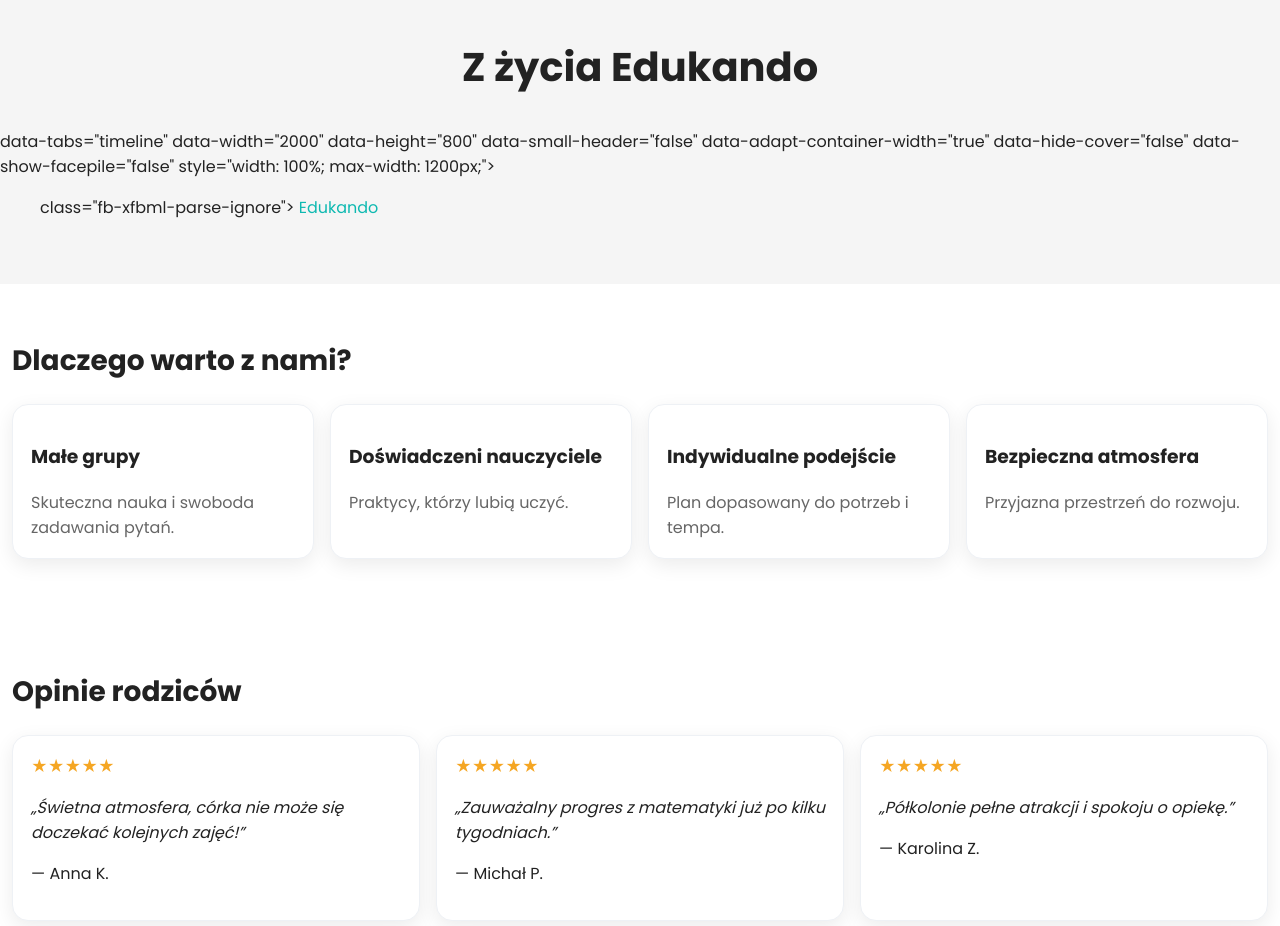
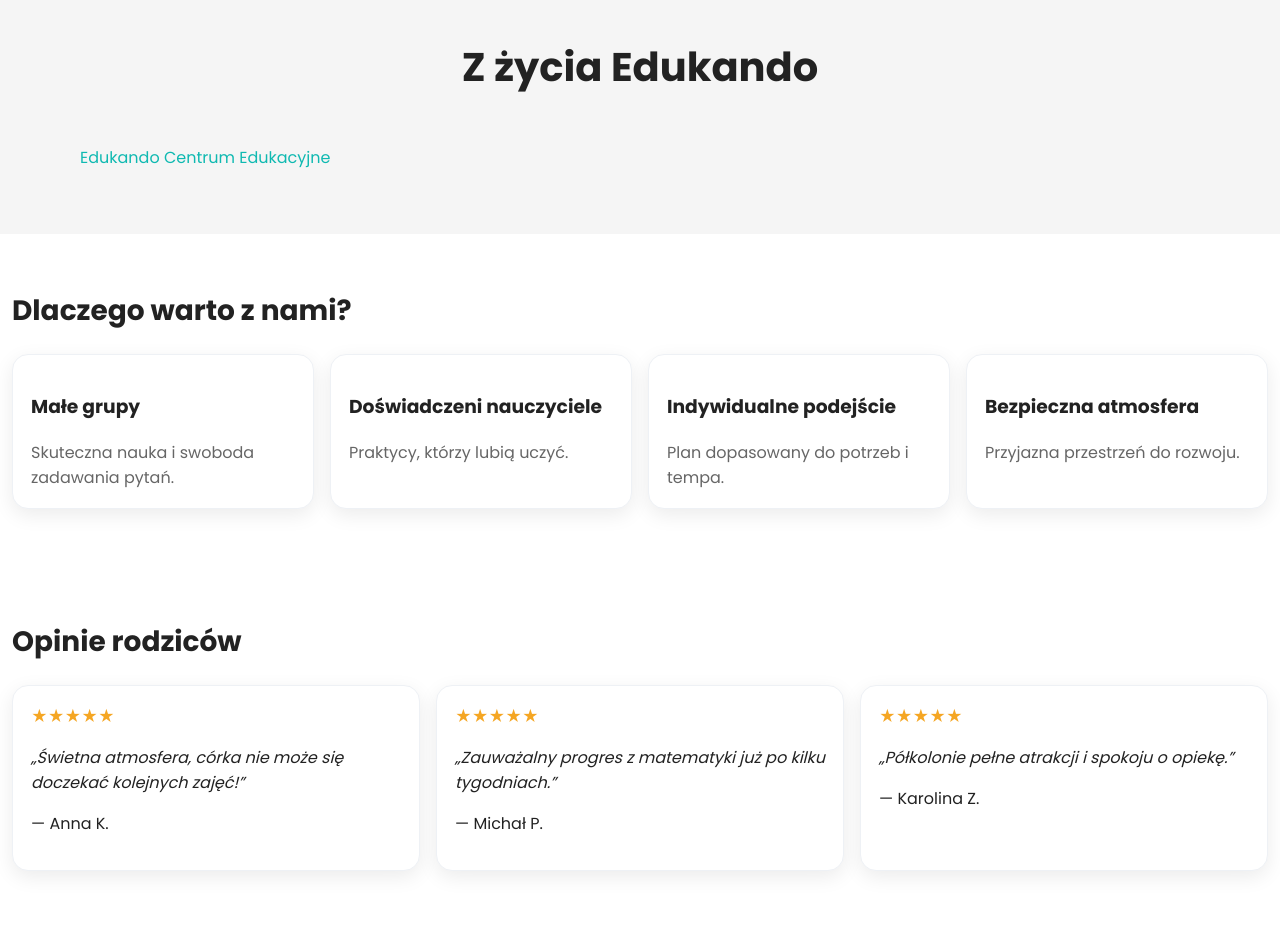
Before and after one commit to tomaszbialecki/edukando, a plain HTML site: page index.html in a window 1280 px wide. Shown: the part 1620-2546 px from the top of the page. Drawn offline with Linux system fonts and the light colour scheme.

Commit message:
another try to change size of fb page

```diff
--- a/index.html
+++ b/index.html
@@ -664,29 +664,28 @@
         <!-- Z ŻYCIA: FEED FB/IG -->
 
 <section id="z-zycia-edukando" style="padding: 3rem 0; background: #f5f5f5;">
-  <h2 style="text-align: center; font-size: 2.5rem; margin-bottom: 2rem;">
-    Z życia Edukando
-  </h2>
-
+  <h2 style="text-align: center; font-size: 2.5rem; margin-bottom: 2rem;">Z życia Edukando</h2>
   <div style="display: flex; justify-content: center;">
+    <div style="width: 100%; max-width: 1200px;">
       <div class="fb-page"
-      data-href="https://www.facebook.com/edukandocentrumedukacyjne"  <!-- PODMIEN -->
+        data-href="https://www.facebook.com/edukandocentrumedukacyjne"
         data-tabs="timeline"
-      data-width="2000"
+        data-width="1200"
         data-height="800"
         data-small-header="false"
-      data-adapt-container-width="true"
+        data-adapt-container-width="false"
         data-hide-cover="false"
-      data-show-facepile="false"
-      style="width: 100%; max-width: 1200px;">
+        data-show-facepile="false">
         <blockquote
-        cite="https://www.facebook.com/edukandocentrumedukacyjne"     <!-- PODMIEN -->
+          cite="https://www.facebook.com/edukandocentrumedukacyjne"
           class="fb-xfbml-parse-ignore">
-        <a href="https://www.facebook.com/edukandocentrumedukacyjne">Edukando</a>
+          <a href="https://www.facebook.com/edukandocentrumedukacyjne">Edukando Centrum Edukacyjne</a>
         </blockquote>
       </div>
     </div>
+  </div>
 </section>
+
 
 
         <!-- DLACZEGO MY -->
```
Lines whose indentation alone changed are shown as unchanged.
